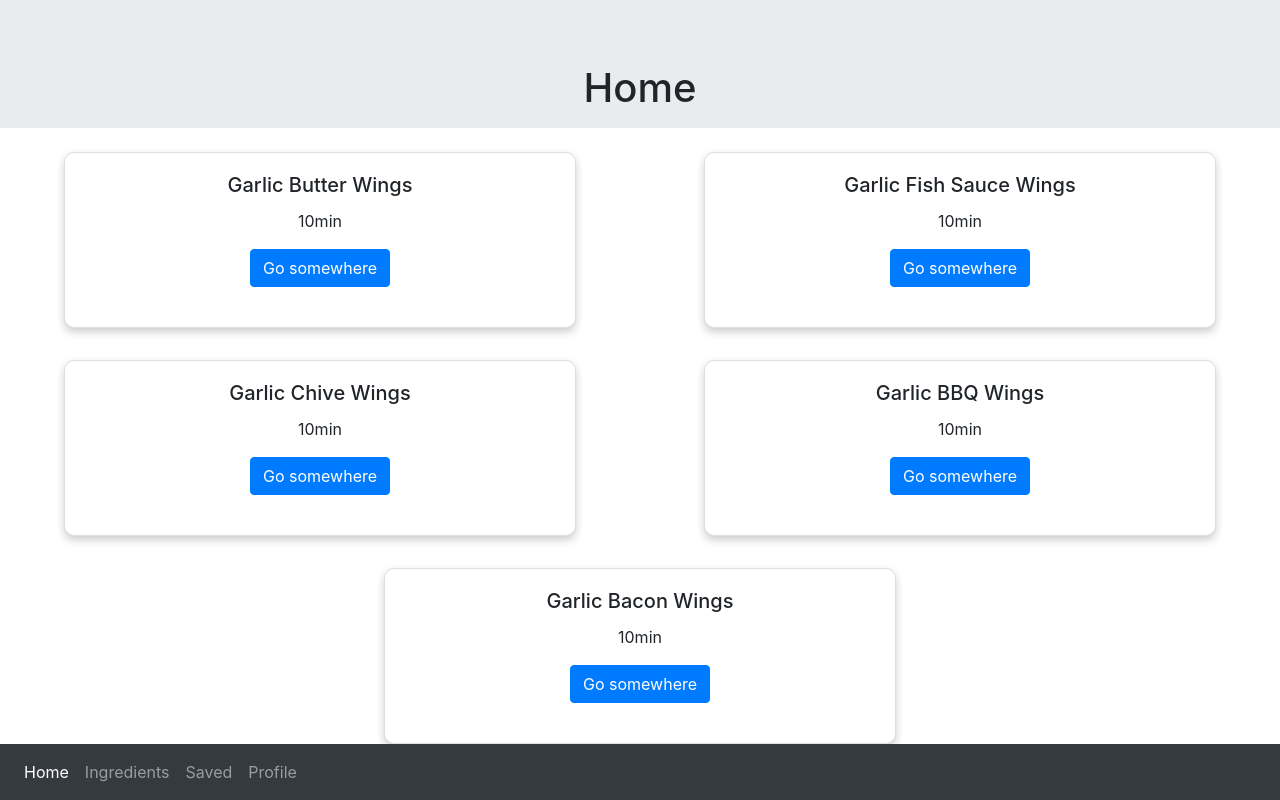
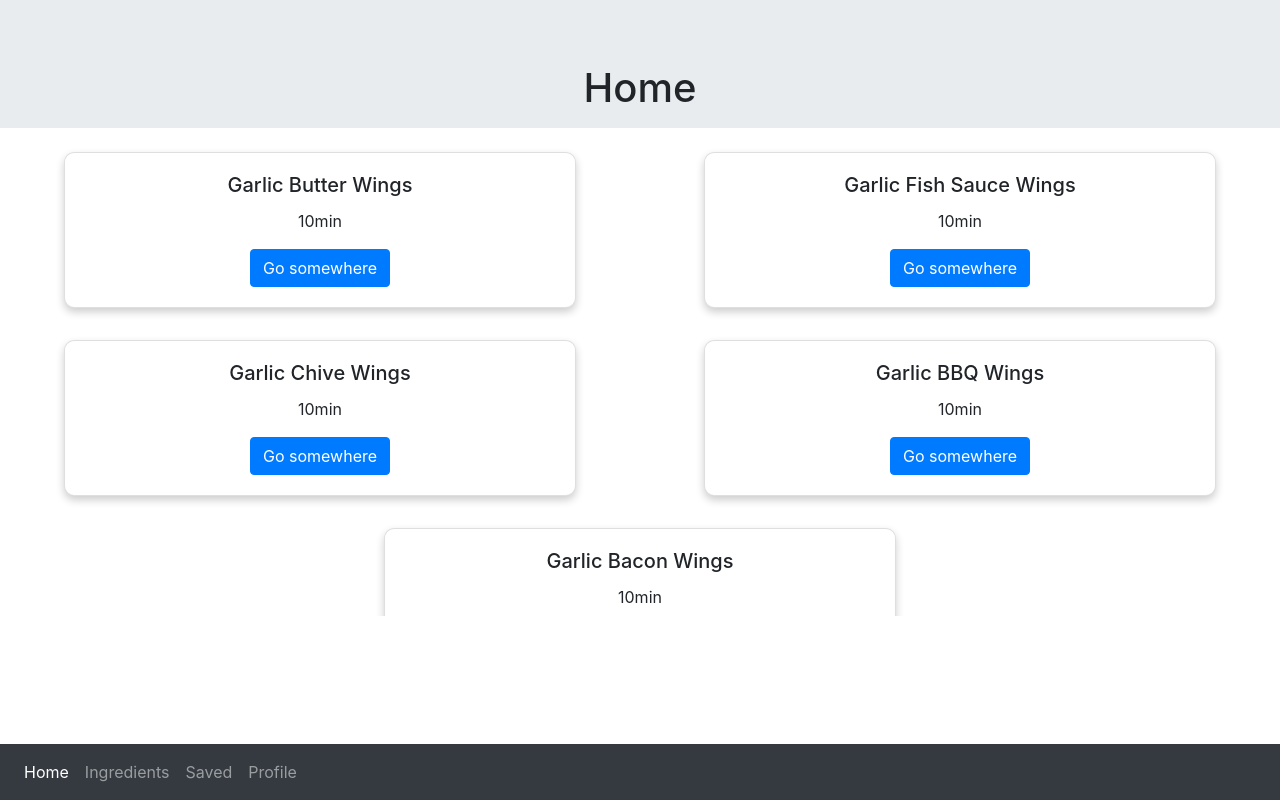
Before and after one commit to bao153/fidea, a React (Create React App) app: page / in a window 1280 px wide. Built offline with nearby package versions, Linux system fonts and the light colour scheme.

Commit message:
fix page length again

```diff
--- a/src/components/pages/Home/Home.css
+++ b/src/components/pages/Home/Home.css
@@ -3,6 +3,6 @@
   justify-content: space-around;
   flex-wrap: wrap;
   flex-direction: row;
-  height: 39rem;
+  height: 30rem;
   overflow: auto;
 }
--- a/src/components/pages/Ingredients/Ingredients.css
+++ b/src/components/pages/Ingredients/Ingredients.css
@@ -14,6 +14,6 @@
   justify-content: space-around;
   flex-wrap: wrap;
   flex-direction: row;
-  height: 37rem;
+  height: 30rem;
   overflow: auto;
 }
```
